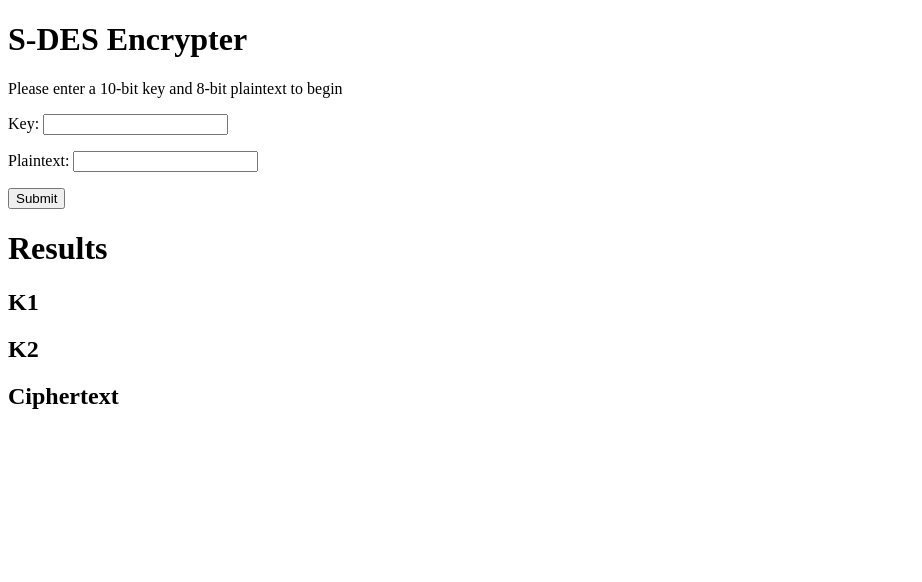
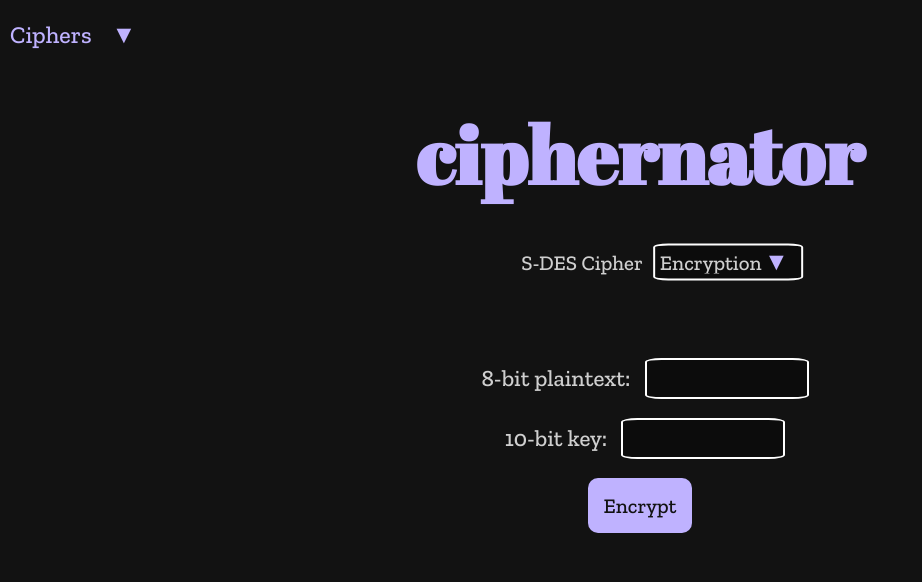
Before and after one commit to lilystraker/Ciphernator, a Django app: page / in a window 1280 px wide. Shown: the top 582 px of the page, without its empty margins (0-922 px from the left). Run offline with Django 4.2, Linux system fonts and the light colour scheme.

Commit message:
Added CSS

```diff
--- a/cipher/forms.py
+++ b/cipher/forms.py
@@ -2,5 +2,14 @@
 from django import forms
 
 class MyForm(forms.Form):
-    key = forms.CharField(min_length=10, max_length=10)
-    plaintext = forms.CharField(min_length=8,max_length=8)
+    plaintext = forms.CharField(
+    min_length=8,
+    max_length=8,
+    widget=forms.TextInput(attrs={'class': 'cipherInput'}),
+    label="8-bit plaintext")
+
+    key = forms.CharField(
+    min_length=10,
+    max_length=10,
+    widget=forms.TextInput(attrs={'class': 'cipherInput'}),
+    label="10-bit key")
--- /dev/null
+++ b/cipher/static/cipher/script.js
@@ -0,0 +1,4 @@
+
+document.getElementByClass('triangle-button').addEventListener('click', function() {
+document.getElementById('cipherType').focus()
+});
--- /dev/null
+++ b/cipher/static/cipher/style.css
@@ -0,0 +1,223 @@
+/* Define colours */
+:root {
+    /* light blue */
+    --lightaccent: #bfb2ff;
+    /* dark blue */
+    --darkaccent: #7E69E3;
+    /* dark grey */
+    --background: #121212;
+    /* darker grey */
+    --darkgrey: #0c0c0c;
+    /* bright white */
+    --bigtext: rgb(255, 255, 255, 0.95);
+    /* medium white */
+    --midtext: rgb(255, 255, 255, 0.80);
+    /* dim white */
+    --smalltext: rgb(255, 255, 255, 0.60);
+  }
+
+body {
+    background-color: var(--background);
+    /* font-size: 13px; */
+    color: var(--midtext);
+}
+
+/* Navigation bar */
+.navigation {
+    top: 0px;
+    left: 0px;
+    width: 100%;
+    /* stick to top of screen */
+      position: fixed;
+      background-color: var(--background);
+    /* appear in front of content */
+      z-index: 1;
+    /* box-shadow: 0 3px 5px rgba(0, 0, 0, 0.3); */
+  }
+
+  /* Navigation links */
+  .nav-link {
+    text-align: center;
+    padding: 10px;
+    padding-right: 25px;
+    color: var(--midtext);
+    font-family: 'Zilla Slab', serif;
+    font-size: 1.5em;
+    font-weight: 500;
+    display: inline-block;
+    text-decoration: none;
+  }
+
+  .nav-link:hover {
+    color: var(--lightaccent);
+    transition-duration: 0.35s;
+  }
+
+  /* Main content */
+  #main-container {
+    width: 60%;
+    margin-top: 100px;
+    margin-left: auto;
+    margin-right: auto;
+    text-align: center;
+    position: relative;
+  }
+
+  /* Font */
+
+  h1 {
+    font-family: 'Abril Fatface', serif;
+    color: var(--lightaccent);
+    font-size: 5em;
+  }
+
+  h2
+  {
+    font-family: 'Zilla Slab', serif;
+    color: var(--midtext);
+    font-size: 1.7em;
+  }
+
+  p {
+    font-family: 'Zilla Slab', serif;
+    color: var(--midtext);
+    font-size: 1.2em;
+  }
+
+  .submitBtn {
+    background-color: var(--lightaccent);
+    color: var(--background);
+    border: none;
+    border-radius: 10px;
+    padding: 15px;
+    font-size: 1.3em;
+    font-weight: 500;
+    font-family: 'Zilla Slab', serif;
+    cursor: pointer;
+  }
+
+  .submitBtn:hover {
+    background-color: var(--darkaccent);
+    transition-duration: 0.35s;
+  }
+
+  .submitBtn:focus, .submitBtn:active {
+    background-color: var(--darkaccent);
+  }
+
+  form {
+    margin-top: 50px;
+    margin-bottom: 50px;
+  }
+
+  .cipherInput {
+    font-size: 1.2em;
+    /* height: 30px; */
+    width: 150px;
+    background-color: var(--darkgrey);
+    color: var(--midtext);
+    border-radius: 10%;
+    border: 2px solid white;
+    padding: 5px;
+  }
+
+  label {
+    font-size: 1.2em;
+    padding: 10px;
+  }
+
+  .triangle-button {
+    position: relative;
+    background-color: var(--background);
+    /* Background color of the button */
+    color: #fff; /* Text color */
+    border: none;
+    padding: 10px 20px; /* Adjust padding as needed */
+    font-size: 16px; /* Adjust font size as needed */
+    cursor: pointer;
+}
+
+.custom-select {
+  position: relative;
+  display: inline-block;
+}
+
+select {
+  appearance: none;
+  -webkit-appearance: none;
+  -moz-appearance: none;
+  width: 130%;
+}
+
+#select-button {
+  position: absolute;
+  top: -3px;
+  right: -40px;
+  background: transparent;
+  border: none;
+  cursor: pointer;
+}
+
+
+label[for="cipherType"] {
+  font-family: 'Zilla Slab', serif;
+  color: var(--midtext);
+  font-size: 1.3em;
+  padding: 10px;
+}
+
+select[id="cipherType"] {
+  font-family: 'Zilla Slab', serif;
+  font-weight: 500;
+  background-color: var(--darkgrey);
+  color: var(--midtext);
+  font-size: 1.3em;
+  padding: 5px;
+  border-radius: 10%;
+  border: 2px solid white;
+  /* text-align: center; */
+  cursor: pointer;
+}
+.cipherInput {
+  font-size: 1.2em;
+  font-weight: 500;
+}
+.cipherInput:focus, select:focus {
+  transition-duration: 0.25s;
+  border: 2px solid var(--lightaccent);
+}
+
+.triangle-button {
+  background-color: transparent; /* Background color of the button */
+  color: var(--lightaccent); /* Text color */
+  border: none;
+  font-size: 25px; /* Adjust font size as needed */
+  cursor: pointer;
+}
+
+.triangle-button:hover {
+  transition-duration: 0.35s;
+  color: var(--darkaccent);
+}
+
+#select-container {
+  display: flex;
+  text-align: center;
+  position: absolute; /* Position the inner container */
+
+  left: 50%; /* Center horizontally */
+  transform: translate(-50%, -50%);
+  align-items: center;
+}
+
+#select-field {
+  margin-top: 30px;
+  display: flex;
+  flex-direction: column;
+  align-items: center;
+  text-align: center;
+}
+
+form {
+  margin-top: 150px;
+}
--- a/cipher/templates/index.html
+++ b/cipher/templates/index.html
@@ -1,24 +1,63 @@
+{% load static %}
+
 <!DOCTYPE html>
-<html>
+<html lang = "en">
+
+    <head>
+        <!-- My CSS -->
+        <link rel="stylesheet" type="text/css" href="{% static 'cipher/style.css' %}">
+        <!-- Google Fonts  -->
+        <link rel="preconnect" href="https://fonts.googleapis.com">
+        <link rel="preconnect" href="https://fonts.gstatic.com" crossorigin>
+        <link href="https://fonts.googleapis.com/css2?family=Abril+Fatface&family=Zilla+Slab:ital,wght@0,300;0,500;0,600;1,400&display=swap" rel="stylesheet">
+
+        <meta charset="utf-8">
+        <meta name="viewport" content="width=device-width, initial-scale=1, shrink-to-fit=no">
+
+        <!-- needs to have dynamic text -->
+        <title>S-DES Encryption</title>
+    </head>
     <body>
 
-<h1>S-DES Encrypter</h1>
-<p>Please enter a 10-bit key and 8-bit plaintext to begin</p>
+        <div class = "navigation">
+                <!-- show drop down list of all cipher links -->
+            <a class = "nav-link" href = "#">Ciphers<button class="triangle-button">&#9660;</button></a>
+        </div>
+
+        <div id = "main-container">
+            <h1>ciphernator</h1>
+            <!-- needs to have dynamic text -->
+                <div id="select-container">
+                    <label for = "cipherType">S-DES Cipher</label>
+                    <div id = "custom-select">
+                        <select name = "cipherType" id = "cipherType">
+                            <option id = "cipherTypes" value="encryption">Encryption</option>
+                            <option id = "cipherTypes" value="decryption">Decryption</option>
+                        </select>
+                        <!-- display triangle symbol -->
+                        <button class="triangle-button" id = "select-button">&#9660;</button>
+                    </div>
+                </div>
+            <!-- <p>Please enter a 10-bit key and 8-bit plaintext to begin</p> -->
             <form method="post">
                 {% csrf_token %}
                 {{ form.as_p }}
-    <button type="submit">Submit</button>
+                <!-- needs to have dynamic text -->
+                <button type="submit" class = "submitBtn">Encrypt</button>
             </form>
 
-<h1>Results</h1>
-<h2>K1</h2>
+            <!-- Only show when form submitted -->
+            <!-- <h2>Key 1</h2>
             <p>{{ k1 }}</p>
 
-<h2>K2</h2>
-<p>{{ k2 }}</p>
+            <h2>Key 2</h2>
+            <p>{{ k2 }}</p> -->
 
-<h2>Ciphertext</h2>
+            <!-- <h2>Ciphertext</h2> -->
         <!-- <p>{{ ciphertext }}</p> -->
+        </div>
 
     </body>
+            <!-- My JS -->
+            <script src="{% static 'cipher/script.js' %}"></script>
 </html>
--- a/web_project/settings.py
+++ b/web_project/settings.py
@@ -117,6 +117,9 @@ USE_TZ = True
 # https://docs.djangoproject.com/en/4.2/howto/static-files/
 
 STATIC_URL = 'static/'
+STATICFILES_DIRS = [
+    BASE_DIR / "cipher/static/",
+]
 
 # Default primary key field type
 # https://docs.djangoproject.com/en/4.2/ref/settings/#default-auto-field
```
Also changed, not shown: cipher/dhe.py (+81 -65 lines), cipher/functions.py (+119 -45 lines), 1 other file. Lines whose indentation alone changed are shown as unchanged.
